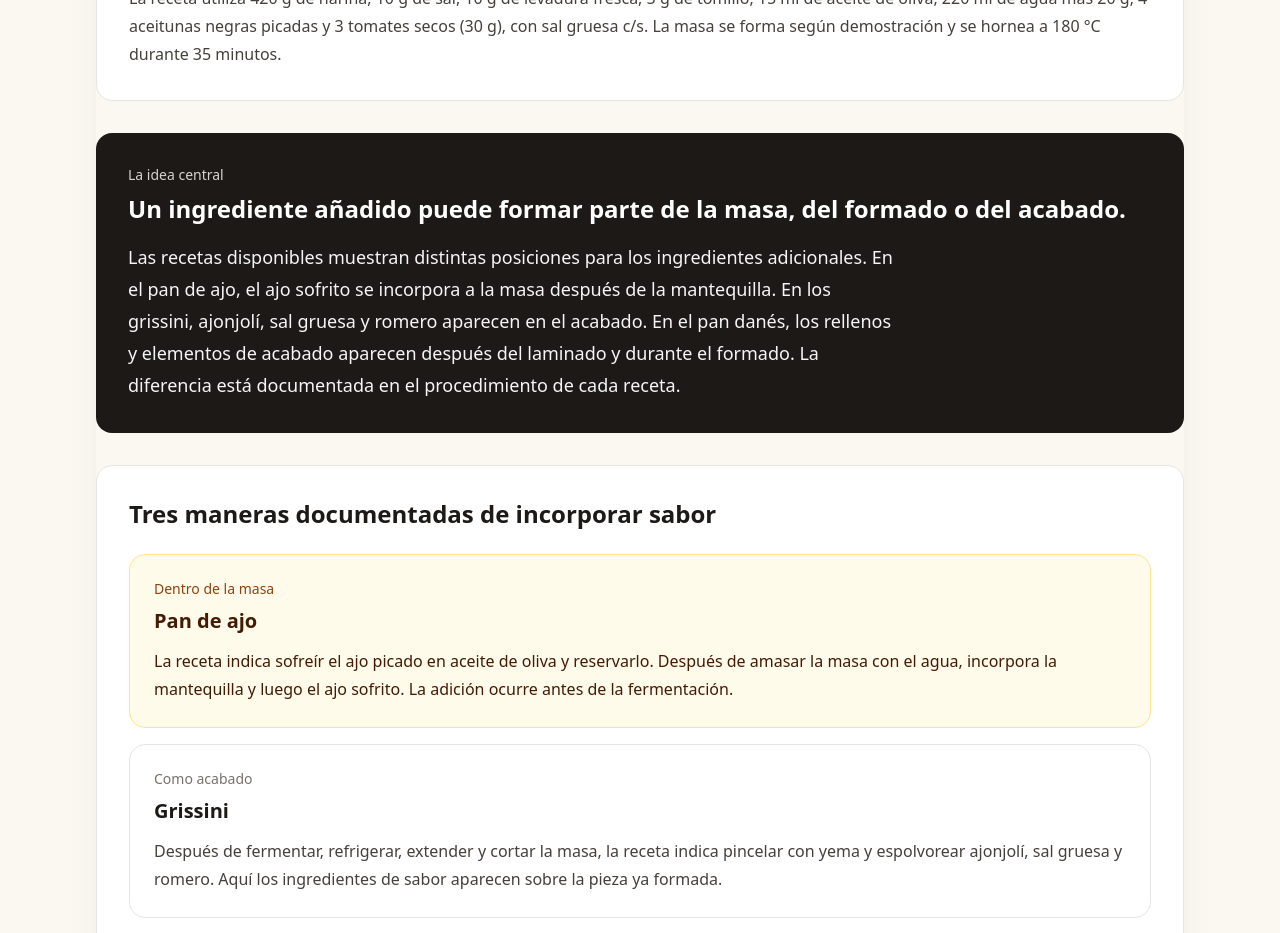
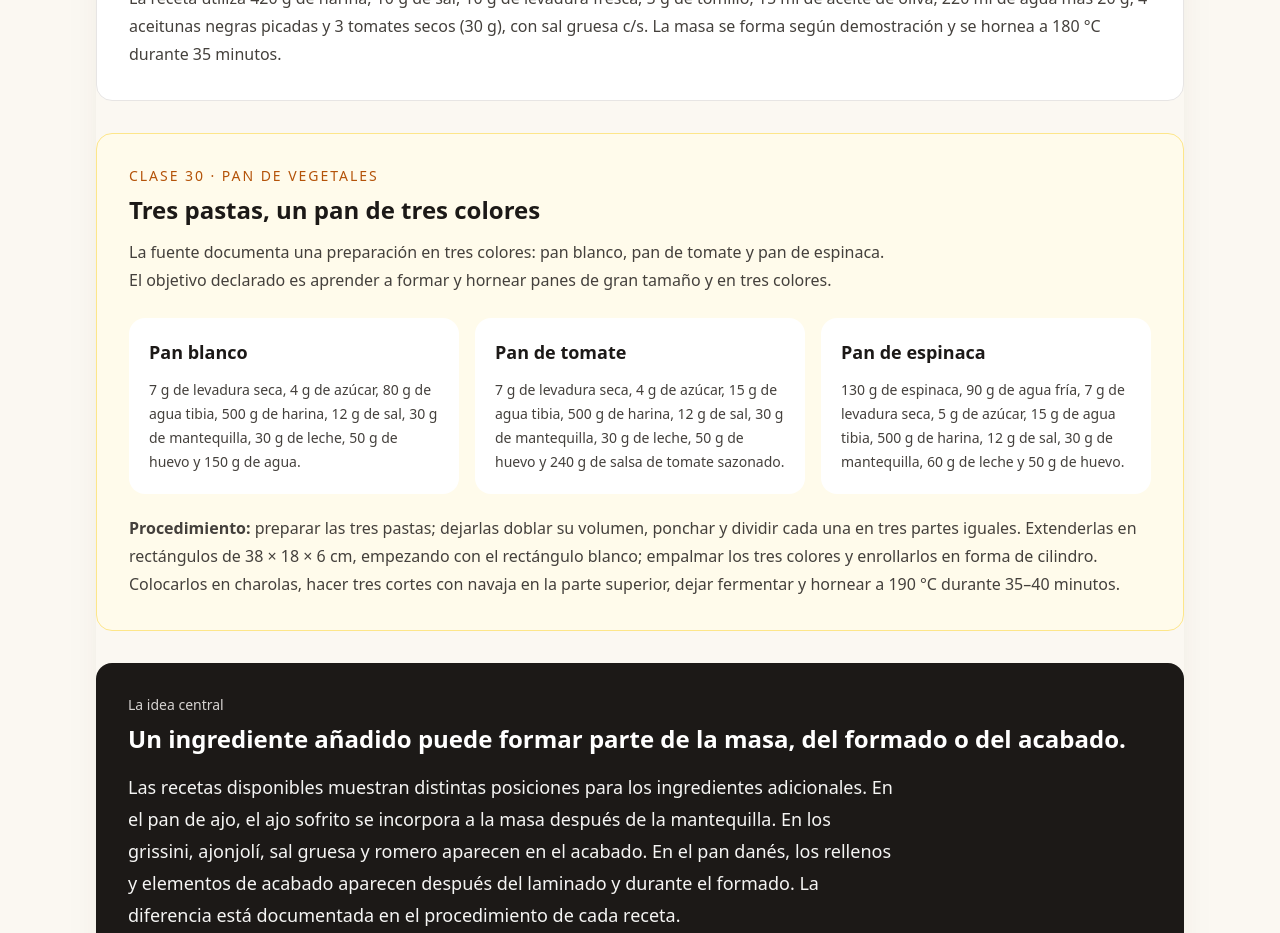
Before and after one commit to Drworm82/CursoPanadero, a Next.js app: page /leccion-fougasse-y-panes-saborizados in a window 1280 px wide. Shown: the part 900-1833 px from the top of the page. Built offline with nearby package versions, Linux system fonts and the light colour scheme; no server answers.

Commit message:
Completar Pan de vegetales de Clase 30

```diff
--- a/pages/leccion-fougasse-y-panes-saborizados.js
+++ b/pages/leccion-fougasse-y-panes-saborizados.js
@@ -30,6 +30,44 @@ export default function LessonThirtyFourPage() {
           <p className="mt-5 leading-7 text-stone-700">La receta utiliza 420 g de harina, 10 g de sal, 10 g de levadura fresca, 5 g de tomillo, 15 ml de aceite de oliva, 220 ml de agua más 20 g, 4 aceitunas negras picadas y 3 tomates secos (30 g), con sal gruesa c/s. La masa se forma según demostración y se hornea a 180 °C durante 35 minutos.</p>
         </section>
 
+
+        <section className="rounded-2xl border border-amber-200 bg-amber-50 p-6 sm:p-8">
+          <p className="text-sm font-medium uppercase tracking-[0.14em] text-amber-700">Clase 30 · Pan de vegetales</p>
+          <h2 className="mt-2 text-2xl font-semibold text-stone-900">Tres pastas, un pan de tres colores</h2>
+          <p className="mt-3 max-w-3xl leading-7 text-stone-700">
+            La fuente documenta una preparación en tres colores: pan blanco, pan de tomate y pan de espinaca.
+            El objetivo declarado es aprender a formar y hornear panes de gran tamaño y en tres colores.
+          </p>
+          <div className="mt-6 grid gap-4 md:grid-cols-3">
+            <article className="rounded-2xl bg-white p-5">
+              <h3 className="text-lg font-semibold text-stone-900">Pan blanco</h3>
+              <p className="mt-3 text-sm leading-6 text-stone-700">
+                7 g de levadura seca, 4 g de azúcar, 80 g de agua tibia, 500 g de harina, 12 g de sal,
+                30 g de mantequilla, 30 g de leche, 50 g de huevo y 150 g de agua.
+              </p>
+            </article>
+            <article className="rounded-2xl bg-white p-5">
+              <h3 className="text-lg font-semibold text-stone-900">Pan de tomate</h3>
+              <p className="mt-3 text-sm leading-6 text-stone-700">
+                7 g de levadura seca, 4 g de azúcar, 15 g de agua tibia, 500 g de harina, 12 g de sal,
+                30 g de mantequilla, 30 g de leche, 50 g de huevo y 240 g de salsa de tomate sazonado.
+              </p>
+            </article>
+            <article className="rounded-2xl bg-white p-5">
+              <h3 className="text-lg font-semibold text-stone-900">Pan de espinaca</h3>
+              <p className="mt-3 text-sm leading-6 text-stone-700">
+                130 g de espinaca, 90 g de agua fría, 7 g de levadura seca, 5 g de azúcar, 15 g de agua tibia,
+                500 g de harina, 12 g de sal, 30 g de mantequilla, 60 g de leche y 50 g de huevo.
+              </p>
+            </article>
+          </div>
+          <p className="mt-5 leading-7 text-stone-700">
+            <strong>Procedimiento:</strong> preparar las tres pastas; dejarlas doblar su volumen, ponchar y dividir
+            cada una en tres partes iguales. Extenderlas en rectángulos de 38 × 18 × 6 cm, empezando con el rectángulo
+            blanco; empalmar los tres colores y enrollarlos en forma de cilindro. Colocarlos en charolas, hacer tres
+            cortes con navaja en la parte superior, dejar fermentar y hornear a 190 °C durante 35–40 minutos.
+          </p>
+        </section>
         <section className="rounded-2xl bg-stone-900 p-6 text-white sm:p-8">
           <p className="text-sm font-medium text-stone-300">La idea central</p>
           <h2 className="mt-2 text-2xl font-semibold">Un ingrediente añadido puede formar parte de la masa, del formado o del acabado.</h2>
```
